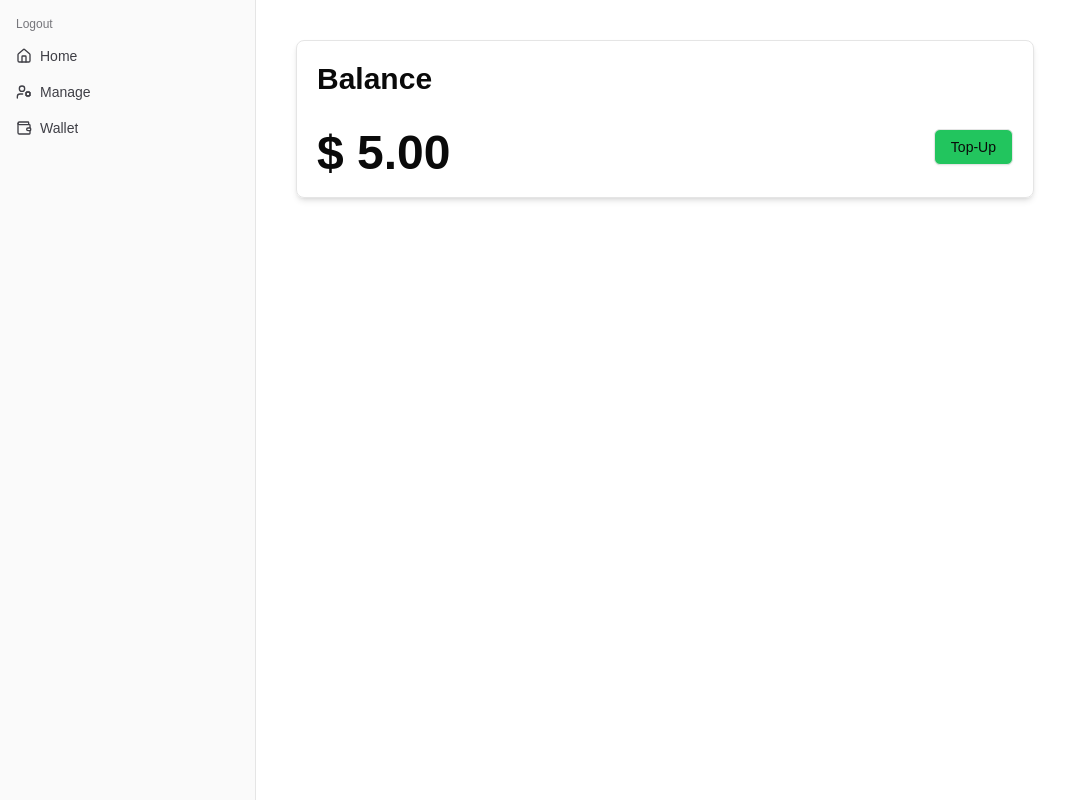
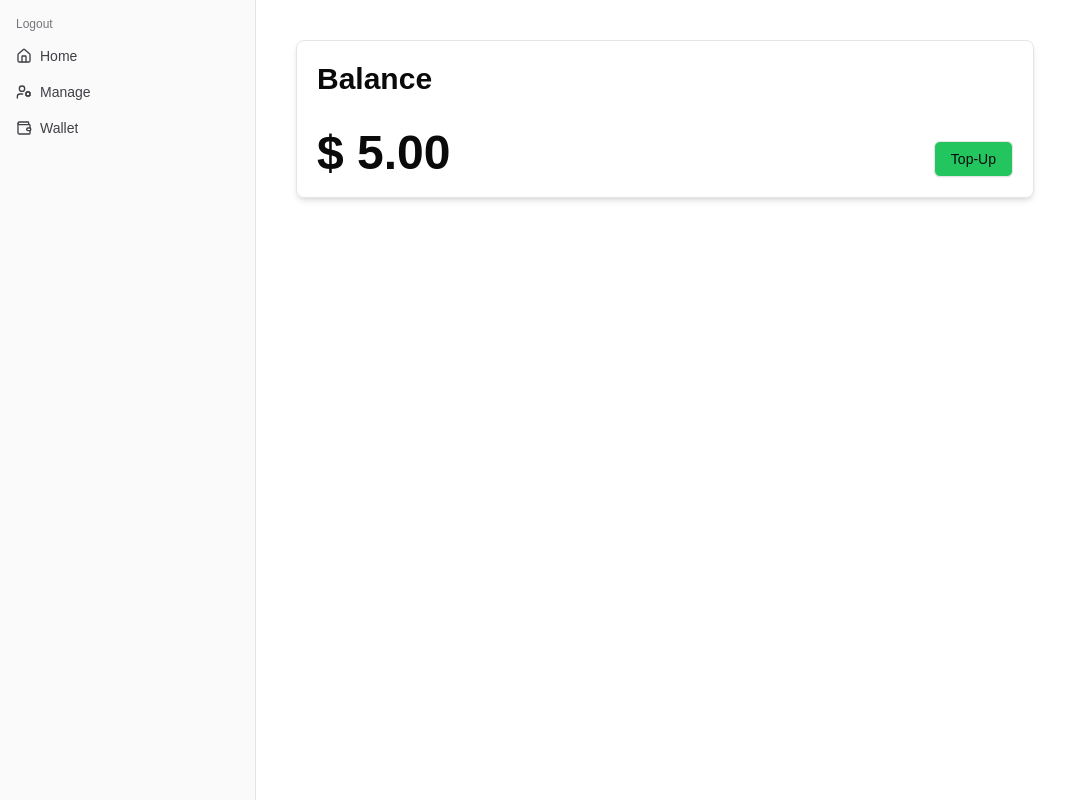
Before and after one commit to HackJanitors/logout, a Next.js app in the folder frontend/: page /wallet in a window 1280 px wide. Shown: the whole page, without its empty margins (0-1081 px from the left). Built offline with nearby package versions, Linux system fonts and the light colour scheme.

Commit message:
Adjust position of top up button

```diff
--- a/frontend/src/app/wallet/page.js
+++ b/frontend/src/app/wallet/page.js
@@ -14,7 +14,7 @@ export default function Wallet() {
                 </div>
                 <div className="mt-8 text-5xl font-extrabold flex flex-row">
                     $ {walletAmount.toFixed(2)}
-                    <Button variant="outline" className="ml-auto bg-green-500"> Top-Up </Button>
+                    <Button variant="outline" className="ml-auto bg-green-500 self-end"> Top-Up </Button>
                 </div>
             </div>
         </div>
```
